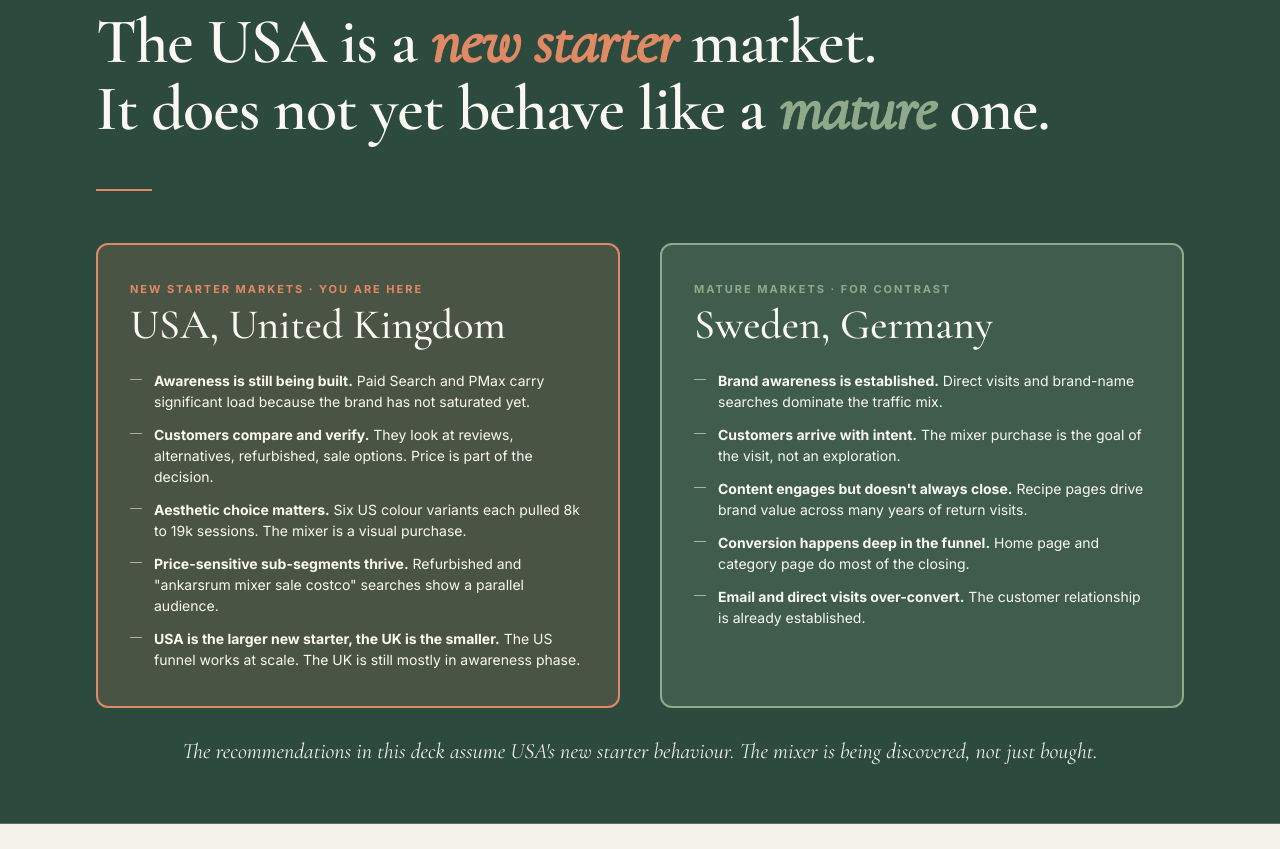
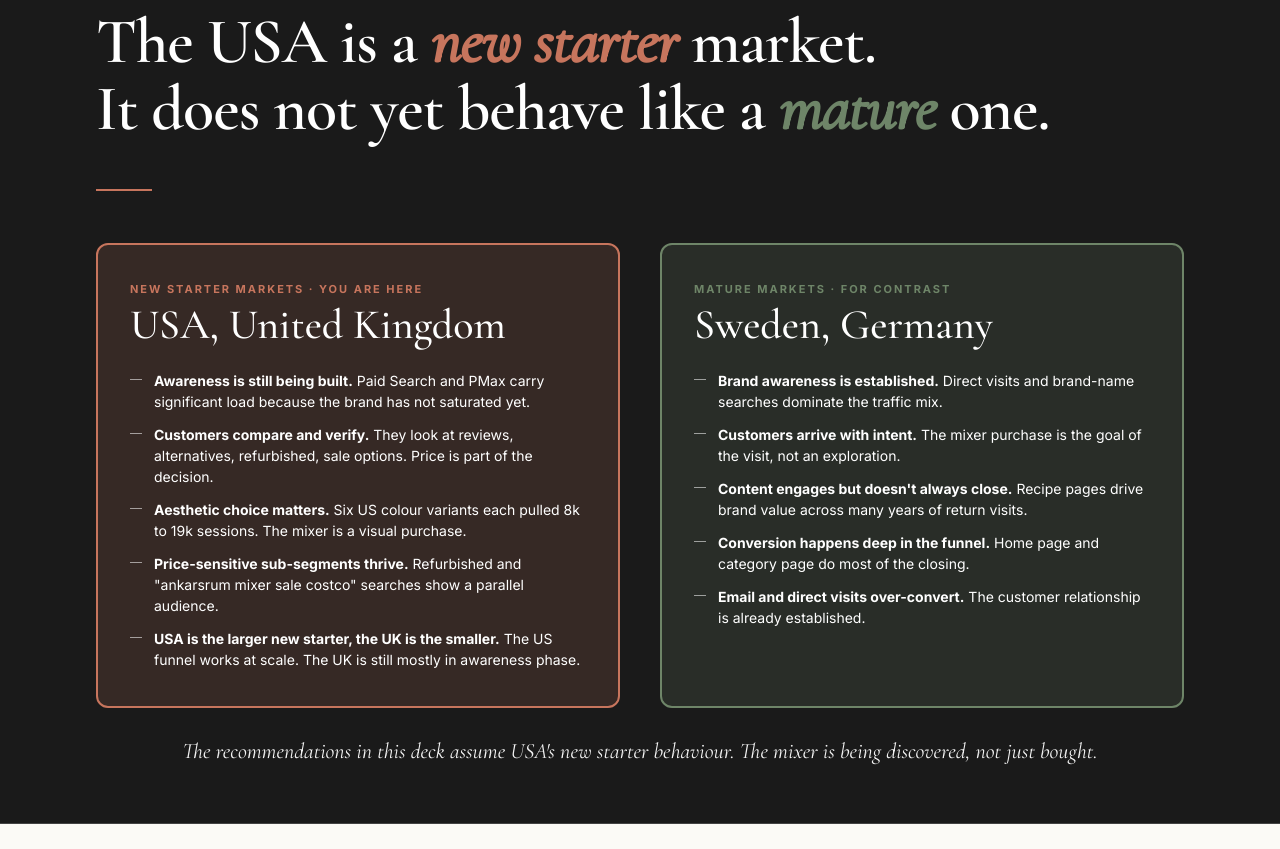
Before and after one commit to Cyntora/ankarsrum-customer-journey-usa, a plain HTML site: page index.html in a window 1280 px wide. Shown: the part 1948-2797 px from the top of the page. Drawn offline with nearby package versions, Linux system fonts and the light colour scheme.

Commit message:
Brand palette: forest green -> near-black; copper -> rustic maroon to match Ankarsrum.com

```diff
--- a/index.html
+++ b/index.html
@@ -10,23 +10,23 @@
 <link href="https://fonts.googleapis.com/css2?family=Cormorant+Garamond:ital,wght@0,300;0,400;0,500;0,600;0,700;1,400&family=Inter:wght@300;400;500;600;700;800&display=swap" rel="stylesheet">
 <style>
 :root {
-  --cream: #F5F2EB;
-  --cream-bright: #FBF8F1;
-  --cream-soft: #EBE6D9;
-  --forest: #2D4A3E;
-  --forest-deep: #1F352B;
-  --ink: #1A1F1B;
-  --ink-soft: #5A645C;
-  --copper: #C16A45;
-  --copper-bright: #E08A65;
-  --copper-deep: #8B4332;
-  --sage: #8FA98A;
-  --sage-deep: #5E7C58;
-  --maroon: #9C3A30;
+  --cream: #FBFAF6;
+  --cream-bright: #FFFFFF;
+  --cream-soft: #F0EDE5;
+  --forest: #1A1A1A;
+  --forest-deep: #0A0A0A;
+  --ink: #0F0F0F;
+  --ink-soft: #6B6B6B;
+  --copper: #7B2D26;
+  --copper-bright: #C7755D;
+  --copper-deep: #5C1F1A;
+  --sage: #6E8568;
+  --sage-deep: #3F5A3A;
+  --maroon: #7B2D26;
   --beige: #D8C7A8;
-  --gold: #D4A958;
-  --divider: rgba(26, 31, 27, 0.14);
-  --divider-light: rgba(245, 242, 235, 0.22);
+  --gold: #C4A150;
+  --divider: rgba(15, 15, 15, 0.10);
+  --divider-light: rgba(255, 255, 255, 0.18);
 }
 * { box-sizing: border-box; margin: 0; padding: 0; }
 html { scroll-behavior: smooth; }
@@ -177,22 +177,22 @@
 
 .friction-tag {
   display: inline-flex; align-items: center; gap: 6px; margin-top: 14px;
-  padding: 6px 12px; background: rgba(193, 106, 69, 0.14);
-  color: var(--copper-deep); border: 1px solid rgba(193, 106, 69, 0.3);
+  padding: 6px 12px; background: rgba(123, 45, 38, 0.14);
+  color: var(--copper-deep); border: 1px solid rgba(123, 45, 38, 0.3);
   border-radius: 100px; font-size: 11px; font-weight: 600;
   letter-spacing: 0.06em; text-transform: uppercase;
 }
-.slide.dark .friction-tag { background: rgba(224, 138, 101, 0.18); color: var(--copper-bright); border-color: var(--copper-bright); }
+.slide.dark .friction-tag { background: rgba(199, 117, 93, 0.18); color: var(--copper-bright); border-color: var(--copper-bright); }
 .friction-tag svg { width: 12px; height: 12px; stroke: currentColor; stroke-width: 2; fill: none; }
 
 .opportunity-tag {
   display: inline-flex; align-items: center; gap: 6px; margin-top: 14px;
-  padding: 6px 12px; background: rgba(143, 169, 138, 0.18);
-  color: var(--sage-deep); border: 1px solid rgba(94, 124, 88, 0.4);
+  padding: 6px 12px; background: rgba(110, 133, 104, 0.18);
+  color: var(--sage-deep); border: 1px solid rgba(63, 90, 58, 0.4);
   border-radius: 100px; font-size: 11px; font-weight: 600;
   letter-spacing: 0.06em; text-transform: uppercase;
 }
-.slide.dark .opportunity-tag { background: rgba(143, 169, 138, 0.22); color: var(--cream-bright); border-color: var(--sage); }
+.slide.dark .opportunity-tag { background: rgba(110, 133, 104, 0.22); color: var(--cream-bright); border-color: var(--sage); }
 .opportunity-tag svg { width: 12px; height: 12px; stroke: currentColor; stroke-width: 2; fill: none; }
 
 /* WHO IS THE CUSTOMER */
@@ -217,7 +217,7 @@
   background: var(--cream-bright); border: 1px solid var(--divider);
   border-radius: 6px;
 }
-.channel-card.featured { background: rgba(193, 106, 69, 0.06); border-color: rgba(193, 106, 69, 0.3); }
+.channel-card.featured { background: rgba(123, 45, 38, 0.06); border-color: rgba(123, 45, 38, 0.3); }
 .channel-card .ch-icon { width: 48px; height: 48px; display: flex; align-items: center; justify-content: center; border-radius: 50%; background: var(--forest); }
 .channel-card .ch-icon svg { width: 22px; height: 22px; stroke: var(--cream-bright); stroke-width: 2; fill: none; }
 .channel-card.featured .ch-icon { background: var(--copper); }
@@ -250,7 +250,7 @@
   background: var(--cream-bright); border: 1px solid var(--divider);
   border-radius: 10px; padding: 28px 24px;
 }
-.refurb-stat-card.highlight { border-color: var(--copper); background: rgba(193, 106, 69, 0.06); }
+.refurb-stat-card.highlight { border-color: var(--copper); background: rgba(123, 45, 38, 0.06); }
 .refurb-stat-card .rs-num {
   font-family: 'Cormorant Garamond', serif;
   font-size: 48px; font-weight: 600; line-height: 1; color: var(--ink);
@@ -396,10 +396,10 @@
 /* MARKET TYPES (mature vs new starter comparison) */
 .market-types-grid { flex: 1; display: grid; grid-template-columns: 1fr 1fr; gap: 40px; margin-top: 24px; }
 .market-type-col { border-radius: 12px; padding: 36px 32px; display: flex; flex-direction: column; border: 2px solid; }
-.market-type-col.mature { border-color: var(--sage); background: rgba(143, 169, 138, 0.10); }
-.market-type-col.starter { border-color: var(--copper-bright); background: rgba(224, 138, 101, 0.08); }
-.slide.dark .market-type-col.mature { background: rgba(143, 169, 138, 0.18); }
-.slide.dark .market-type-col.starter { background: rgba(224, 138, 101, 0.16); }
+.market-type-col.mature { border-color: var(--sage); background: rgba(110, 133, 104, 0.10); }
+.market-type-col.starter { border-color: var(--copper-bright); background: rgba(199, 117, 93, 0.08); }
+.slide.dark .market-type-col.mature { background: rgba(110, 133, 104, 0.18); }
+.slide.dark .market-type-col.starter { background: rgba(199, 117, 93, 0.16); }
 .market-type-col .mt-tag { font-family: 'Inter', sans-serif; font-size: 11px; letter-spacing: 0.18em; text-transform: uppercase; font-weight: 700; margin-bottom: 6px; }
 .market-type-col.mature .mt-tag { color: var(--sage-deep); }
 .market-type-col.starter .mt-tag { color: var(--copper-deep); }
@@ -416,8 +416,8 @@
 .slide.dark .comparison-note { color: var(--cream-bright); }
 
 /* PAGE-FLOW under journey steps */
-.step-page-flow { font-family: 'Inter', sans-serif; font-size: 10px; font-weight: 600; letter-spacing: 0.04em; margin: 6px 0 12px; padding: 6px 10px; background: rgba(193, 106, 69, 0.12); color: var(--copper-deep); border-radius: 4px; word-break: break-word; line-height: 1.4; max-width: 220px; }
-.slide.dark .step-page-flow { background: rgba(224, 138, 101, 0.20); color: var(--copper-bright); }
+.step-page-flow { font-family: 'Inter', sans-serif; font-size: 10px; font-weight: 600; letter-spacing: 0.04em; margin: 6px 0 12px; padding: 6px 10px; background: rgba(123, 45, 38, 0.12); color: var(--copper-deep); border-radius: 4px; word-break: break-word; line-height: 1.4; max-width: 220px; }
+.slide.dark .step-page-flow { background: rgba(199, 117, 93, 0.20); color: var(--copper-bright); }
 
 /* PRINT */
 @page { size: 423.33mm 238.13mm; margin: 0; }
```
Also changed, not shown: 1 other file.
